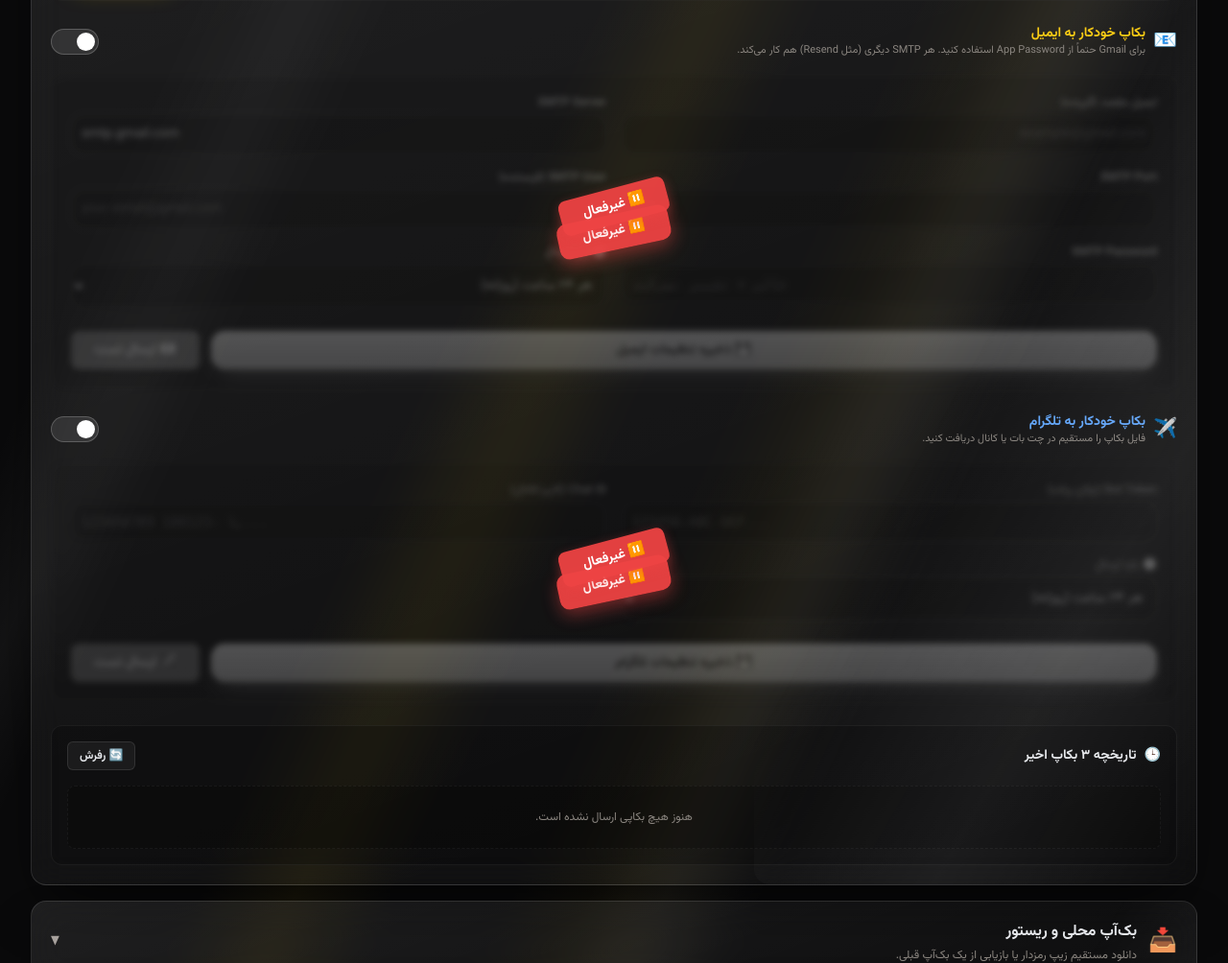
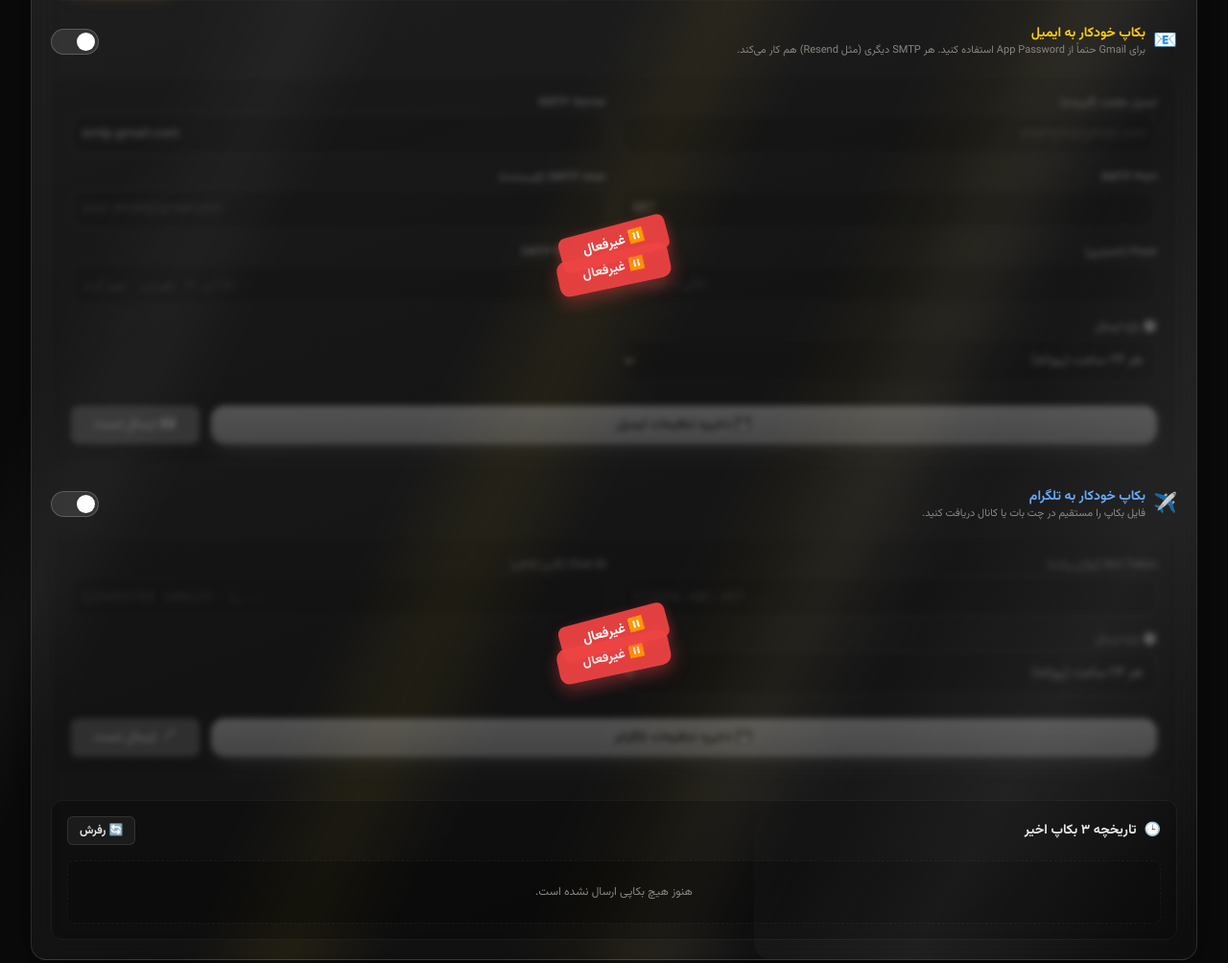
Before and after one commit to asd1asd00000/conf-to-sub, a FastAPI app: page /admin/settings in a window 1280 px wide. Shown: the part 454-1458 px from the top of the page at 96% size. Run offline with FastAPI, Linux system fonts and the light colour scheme; the visitor is signed in with stand-in values (Sample User, id 1); style sheets or scripts are compiled from the project's sources.

Commit message:
Update settings.html

```diff
--- a/app/templates/settings.html
+++ b/app/templates/settings.html
@@ -140,6 +140,10 @@
                             <div>
                                 <label class="block text-xs font-bold text-yellow-400 mb-1">SMTP User (فرستنده)</label>
                                 <input type="text" name="smtp_user" value="{{ backup_email_smtp_user }}" placeholder="your-email@gmail.com" class="input-gold w-full p-2.5 text-sm dir-ltr text-left">
+                            </div>
+                            <div>
+                                <label class="block text-xs font-bold text-yellow-400 mb-1">From (اختیاری)</label>
+                                <input type="email" name="smtp_from" value="{{ backup_email_from }}" placeholder="خالی = خودکار" class="input-gold w-full p-2.5 text-sm dir-ltr text-left">
                             </div>
                             <div>
                                 <label class="block text-xs font-bold text-yellow-400 mb-1">SMTP Password</label>
```
